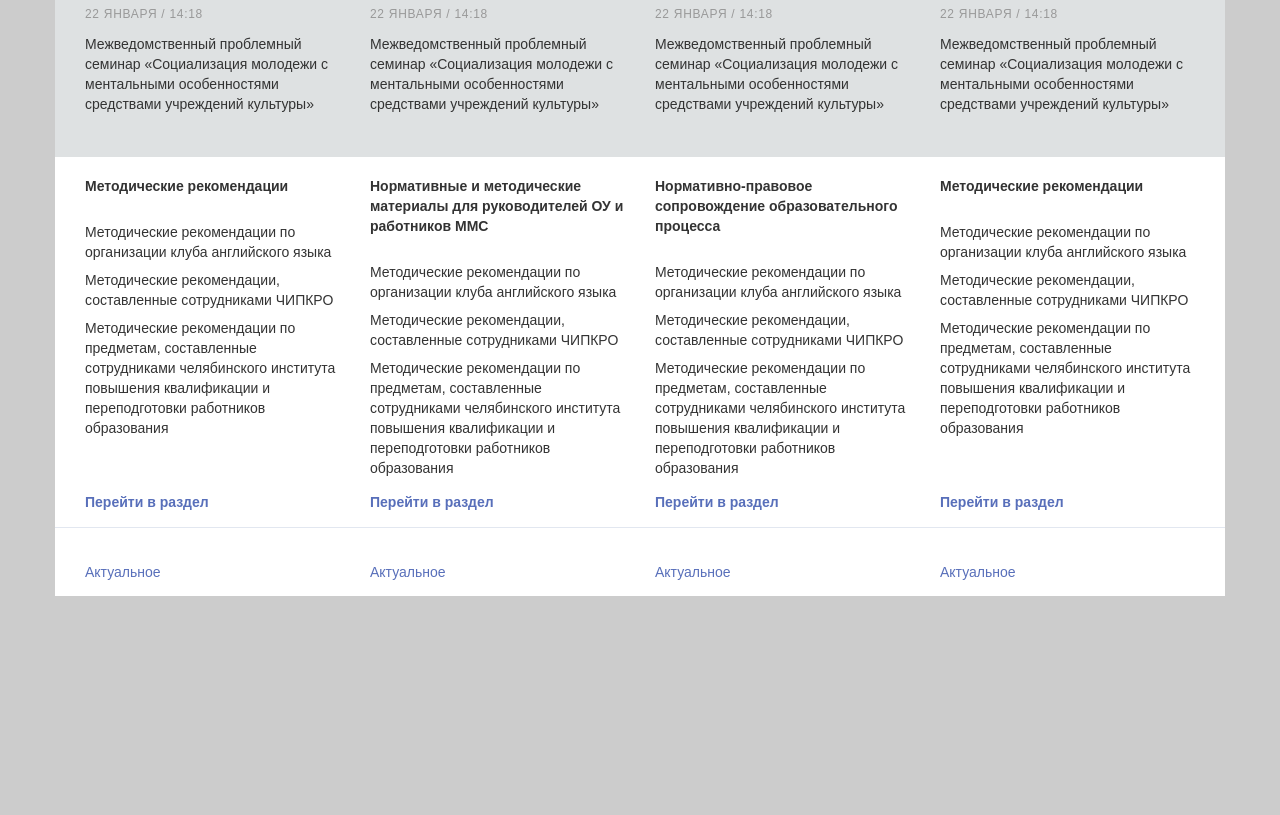
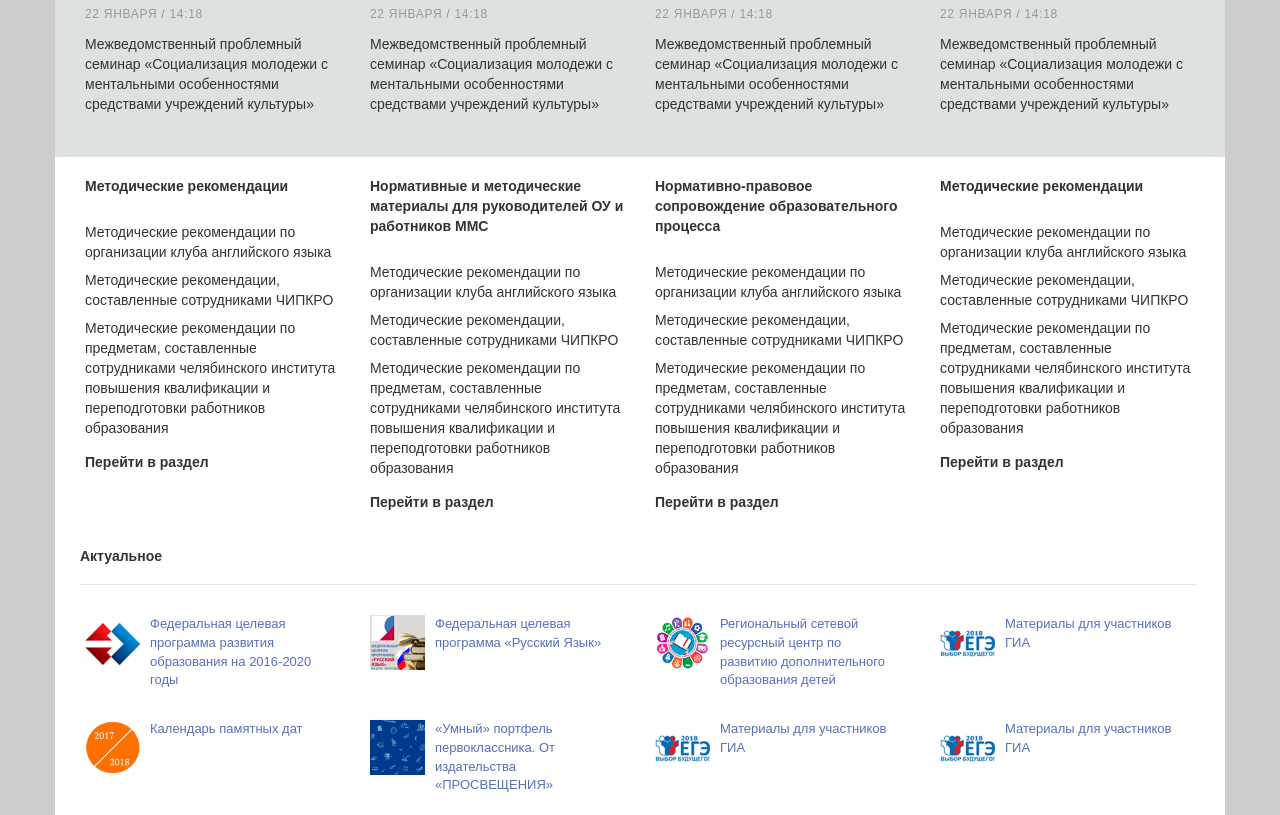
Before and after one commit to Roshar/Roshar.github.io, a plain HTML site: page index.html in a window 1280 px wide. Shown: the part 487-1302 px from the top of the page. Before the commit the page ends 1083 px from the top, so only its background shows below. Drawn offline with Linux system fonts and the light colour scheme.

Commit message:
02 March

```diff
--- a/css/main.css
+++ b/css/main.css
@@ -364,17 +364,36 @@ input[type=text].field_inp{
 	margin-bottom:15px;
 }
 
-.flex-bottom{
-	border-bottom:1px solid #e2e7f0;
-	margin-bottom:20px;
-}
 /*section Current
 /////////////////////////////////////////////////
 */
-.list_current{
-	background-image:url();
+
+.current_sep{
+	width:98%;
+	padding-left:0;
+	margin-left:10px;
+	border-bottom: 1px solid #e2e7f0;
+	margin-bottom:20px;
 }
+.list_current_main{
+	display:inline-block;
+	position:relative;
+	vertical-align:top;
+	min-height:80px;
+	padding: 0 10px 0 65px;
+  margin: 10px 0 15px;
+  font-size:13px;
+}
+.list_current_img{
+	position:absolute;
+	top:0;
+	left:0;
+	width:55px;
 
+}
+.list_current_img img{
+width:55px;
+}
 
 @media ( max-width:1199px){
 	.field_inp{
--- a/index.html
+++ b/index.html
@@ -211,6 +211,9 @@
 						<a href="#">Методические рекомендации по предметам, составленные сотрудниками челябинского института повышения квалификации и переподготовки работников образования</a>
 					</li>
 				</ul>
+				<div class="doc_list_link">
+					<a href="">Перейти в раздел</a>
+				</div>
 			</div>
 			<div class="col-md-3 doc_list">
 				<h4>Нормативные и методические материалы для руководителей ОУ и работников ММС</h4>
@@ -226,6 +229,9 @@
 						<a href="#">Методические рекомендации по предметам, составленные сотрудниками челябинского института повышения квалификации и переподготовки работников образования</a>
 					</li>
 				</ul>
+				<div class="doc_list_link">
+					<a href="">Перейти в раздел</a>
+				</div>
 			</div>
 			<div class="col-md-3 doc_list">
 				<h4>Нормативно-правовое сопровождение образовательного процесса
@@ -242,6 +248,9 @@
 						<a href="#">Методические рекомендации по предметам, составленные сотрудниками челябинского института повышения квалификации и переподготовки работников образования</a>
 					</li>
 				</ul>
+				<div class="doc_list_link">
+					<a href="">Перейти в раздел</a>
+				</div>
 			</div>
 			<div class="col-md-3 doc_list">
 				<h4>Методические рекомендации</h4>
@@ -257,53 +266,87 @@
 						<a href="#">Методические рекомендации по предметам, составленные сотрудниками челябинского института повышения квалификации и переподготовки работников образования</a>
 					</li>
 				</ul>
-			</div>
-		</div>
-		<div class="col-md-12 flex-bottom" >
-			<div class="col-md-3">
-				<div class="doc_list_link">
-					<a href="">Перейти в раздел</a>
-				</div>
-			</div>
-			<div class="col-md-3">
-				<div class="doc_list_link">
-					<a href="">Перейти в раздел</a>
-				</div>
-			</div>
-			<div class="col-md-3">
-				<div class="doc_list_link">
-					<a href="">Перейти в раздел</a>
-				</div>
-			</div>
-			<div class="col-md-3">
 				<div class="doc_list_link">
 					<a href="">Перейти в раздел</a>
 				</div>
 			</div>
 		</div>
+		<!-- раздел актуальное -->
 		<div class="col-md-12">
+			<div class="col-md-12 current_sep">
+					<h4>Актуальное</h4>
+			</div>
+
+
 			<div class="col-md-3">
-				<a href="">
-					<div class="list_current"></div>
-					<p>Актуальное</p>
+				<a href="" class="list_current_main">
+					<div class="list_current_img">
+						<img src="img/FCPRO.png" alt="Федеральная целевая программа развития образования" title="Федеральная целевая программа развития образования">
+					</div>
+					<div class="list_current_desc">Федеральная целевая программа развития
+образования на 2016-2020 годы</div>
 				</a>
 			</div>
 			<div class="col-md-3">
-				<a href="">
-					<div class="list_current"></div>
-					<p>Актуальное</p>
+				<a href="" class="list_current_main">
+					<div class="list_current_img">
+						<img src="img/FCPRYA.png" alt="Федеральная целевая программа
+							«Русский Язык»" title="Федеральная целевая программа
+							«Русский Язык»">
+					</div>
+					<div class="list_current_desc">Федеральная целевая программа
+«Русский Язык»</div>
 				</a>
 			</div>
 			<div class="col-md-3">
-				<a href="">
-					<div class="list_current"></div>
-					<p>Актуальное</p>
+				<a href="" class="list_current_main">
+					<div class="list_current_img">
+						<img src="img/RSRC.png" alt="Региональный сетевой ресурсный центр по развитию дополнительного образования детей" title="Региональный сетевой ресурсный центр по развитию дополнительного образования детей">
+					</div>
+					<div class="list_current_desc">Региональный сетевой ресурсный центр по развитию дополнительного образования детей</div>
 				</a>
 			</div>
 			<div class="col-md-3">
-				<a href="">
-					<div class="list_current"></div>
-					<p>Актуальное</p>
+				<a href="" class="list_current_main">
+					<div class="list_current_img">
+						<img src="img/EGE.png" alt="Материалы для участников ГИА" title="Материалы для участников ГИА">
+					</div>
+					<div class="list_current_desc">Материалы для участников ГИА</div>
+				</a>
+			</div>
+			<div class="col-md-3">
+				<a href="" class="list_current_main">
+					<div class="list_current_img">
+						<img src="img/2017.png" alt="Календарь памятных дат" title="Материалы для участников ГИА">
+					</div>
+					<div class="list_current_desc">Календарь памятных дат</div>
+				</a>
+			</div>
+			<div class="col-md-3">
+				<a href="" class="list_current_main">
+					<div class="list_current_img">
+						<img src="img/clever.png" alt="«Умный» портфель первоклассника.
+											От издательства «ПРОСВЕЩЕНИЯ»" title="«Умный» портфель первоклассника.
+											От издательства «ПРОСВЕЩЕНИЯ»">
+					</div>
+					<div class="list_current_desc">«Умный» портфель первоклассника.
+											От издательства «ПРОСВЕЩЕНИЯ»</div>
+				</a>
+			</div>
+			<div class="col-md-3">
+				<a href="" class="list_current_main">
+					<div class="list_current_img">
+						<img src="img/EGE.png" alt="Материалы для участников ГИА" title="Материалы для участников ГИА">
+					</div>
+					<div class="list_current_desc">Материалы для участников ГИА</div>
+				</a>
+			</div>
+			<div class="col-md-3">
+				<a href="" class="list_current_main">
+					<div class="list_current_img">
+						<img src="img/EGE.png" alt="Материалы для участников ГИА" title="Материалы для участников ГИА">
+					</div>
+					<div class="list_current_desc">Материалы для участников ГИА</div>
 				</a>
 			</div>
 		</div>
```
Also changed, not shown: img/clever.png (renamed from img/Без-имени-2.png).
